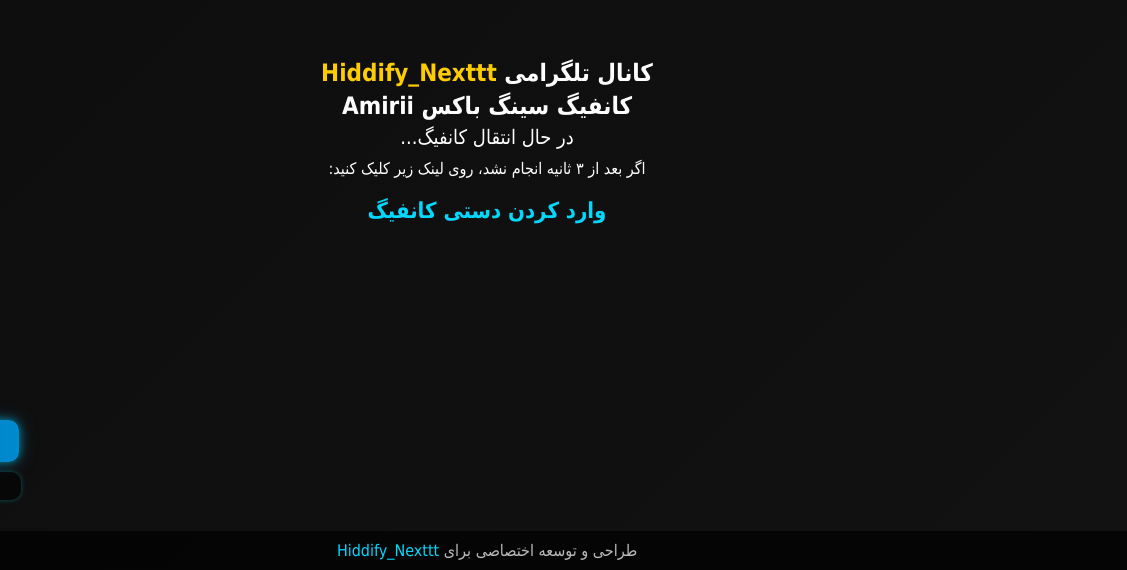
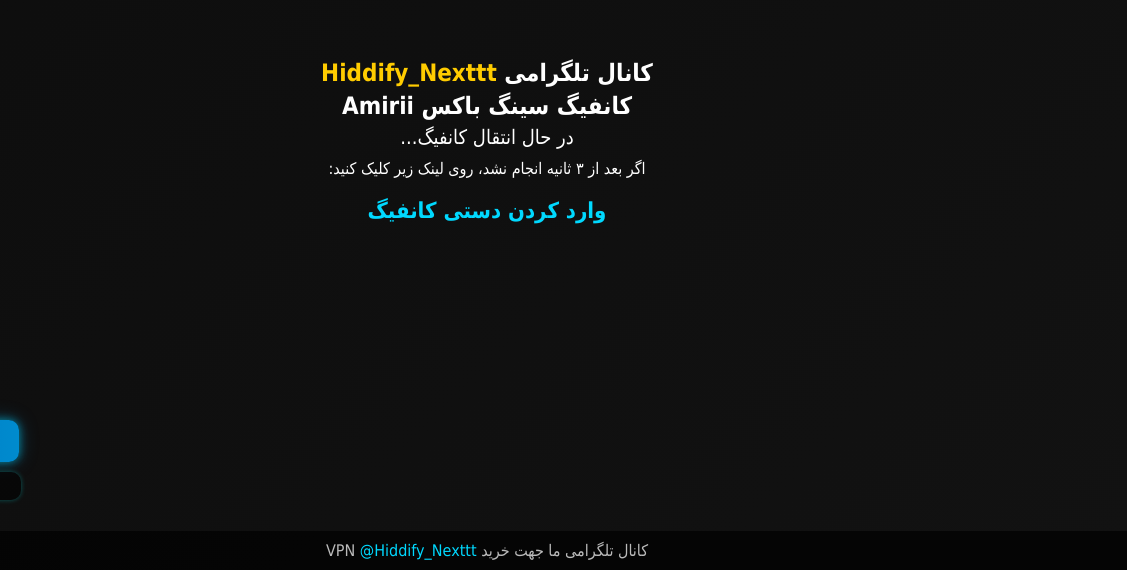
Before and after one commit to Amirhosein08585/V2RAY, a plain HTML site: page index.html in a window 1280 px wide. Shown: the part 230-800 px from the top of the page, 153-1280 px from the left. Drawn offline with Linux system fonts and the light colour scheme; no server answers.

Commit message:
Update index.html

```diff
--- a/index.html
+++ b/index.html
@@ -161,7 +161,7 @@
 </div>
 
 <div class="left-container">
-    <a class="telegram-box" href="https://t.me/Hiddify_Nexttt" target="_blank">
+    <a class="telegram-box" href="https://T.me/hiddify_nexttt" target="_blank">
         <img src="https://sinavm.github.io/sinavm/logo/telegram.png" alt="Telegram Logo">
         کانال تلگرام
     </a>
@@ -170,7 +170,7 @@
 </div>
 
 <div class="footer">
-    طراحی و توسعه اختصاصی برای <a href="https://t.me/Hiddify_Nexttt" target="_blank">Hiddify_Nexttt</a>
+    کانال تلگرامی ما جهت خرید VPN <a href="https://t.me/Hiddify_Nexttt" target="_blank">@Hiddify_Nexttt</a>
 </div>
 
 <script>
```
